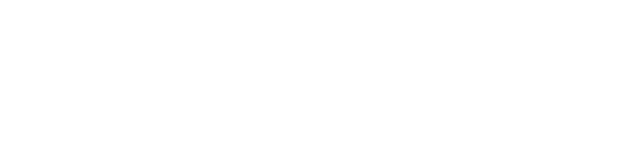
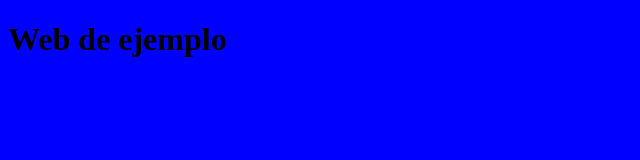
Before and after one commit to leftDoug/CursoGit, a plain HTML site: page index.html in a window 1280 px wide. Shown: the whole page, without its empty margins (0-640 px from the left). Drawn offline with Linux system fonts and the light colour scheme.

Commit message:
Parrafo y tamanno de fuente

```diff
--- /dev/null
+++ b/css/stylesheet.css
@@ -0,0 +1,3 @@
+body {
+	background-color: #00F;
+}
--- a/index.html
+++ b/index.html
@@ -3,9 +3,10 @@
 <head>
 	<meta charset="UTF-8">
 	<meta name="viewport" content="width=device-width, initial-scale=1.0">
+	<link rel="stylesheet" type="text/css" href="css/stylesheet.css">
 	<title>Document</title>
 </head>
 <body>
-
+	<h1>Web de ejemplo</h1>
 </body>
 </html>
```
Also changed, not shown: js/javascript.js (added).
